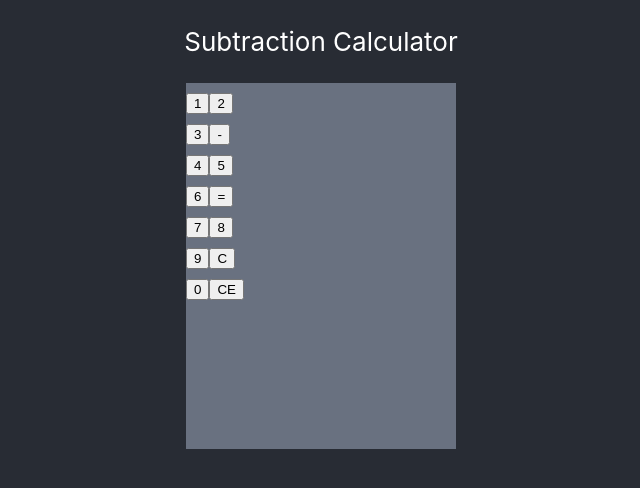
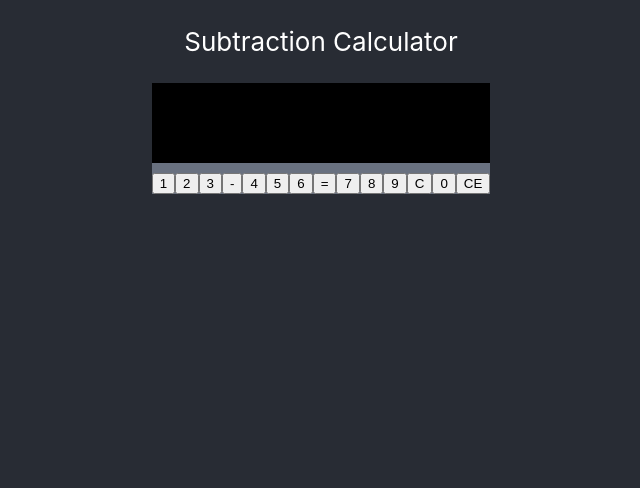
Before and after one commit to Leonardneff/calculator, a React (Create React App) app: page / in a window 1280 px wide. Shown: the top 488 px of the page, without its empty margins (319-959 px from the left). Built offline with nearby package versions, Linux system fonts and the light colour scheme.

Commit message:
Add digital font, style CSS grid

```diff
--- a/src/App.css
+++ b/src/App.css
@@ -1,3 +1,8 @@
+@font-face {
+  font-family: 'digital-7';
+  src: url(fonts/digital-7.ttf);
+}
+
 .App, .App-header {
   display: flex;
   flex-direction: column;
@@ -7,54 +12,71 @@
   color: white;
 }
 
+.buttons {
+  display: grid;
+  grid-template-columns: repeat(5, 60px);
+  grid-template-rows: repeat(4, 60px);
+  grid-template-areas:
+    "1 2 3 minus minus "
+    "4 5 6 minus minus "
+    "7 8 9 equals equals"
+    "C 0 CE equals equals";
+}
+
 .result {
   grid-area: result;
-}
-.button [name="1"] {
-  grid-area: 1;
-}
-.button [name="2"] {
-  grid-area: 2;
-}
-.button [name="3"] {
-  grid-area: 3;
+  background-color: #000;
+  font-family:'digital-7';
+  min-height: 80px;
+  padding: 0 5px;
 }
 
-.button [name="-"] {
+button[name="1"] {
+  grid-area: "1";
+ }
+
+button[name="2"] {
+  grid-area: "2";
+ }
+button[name="3"] {
+  grid-area: "3";
+ }
+
+button[name="-"] {
   grid-area: minus;
  }
 
-.button [name="4"] {
-  grid-area: 4;
+button[name="4"] {
+  grid-area: "4";
  }
-.button [name="5"] {
-  grid-area: 5;
+button[name="5"] {
+  grid-area: "5";
  }
-.button [name="6"] {
-  grid-area: 6;
+button[name="6"] {
+  grid-area: "6";
  }
 
-.button [name="7"] {
-  grid-area: 7;
+button[name="7"] {
+  grid-area: "7";
  }
-.button [name="8"] {
-  grid-area: 8;
+button[name="8"] {
+  grid-area: "8";
  }
-.button [name="9"] {
-  grid-area: 9;
+button[name="9"] {
+  grid-area: "9";
  }
 
-.button [name="="] {
-  grid-area: 10;
+button[name="="] {
+  grid-area: equals;
  }
 
-.button [name="0"] {
-  grid-area: 0;
+button[name="0"] {
+  grid-area: "0";
  }
-.button [name="C"] {
-  grid-area: C ;
+button[name="C"] {
+  grid-area: C;
  }
-.button [name="CE"] {
+button[name="CE"] {
   grid-area: CE;
  }
 
@@ -62,6 +84,9 @@
 .calculator {
   background-color: #697180;
   display: grid;
-  grid-template-columns: 60px 60px 60px 90px;
-  grid-template-rows: 100px 60px 60px 60px 60px;
+  grid-template-columns: auto;
+  grid-template-rows: auto;
+  grid-template-areas:
+    "result"
+    "buttons";
 }
```
Also changed, not shown: src/fonts/digital-7.ttf (added). Lines whose indentation alone changed are shown as unchanged.
